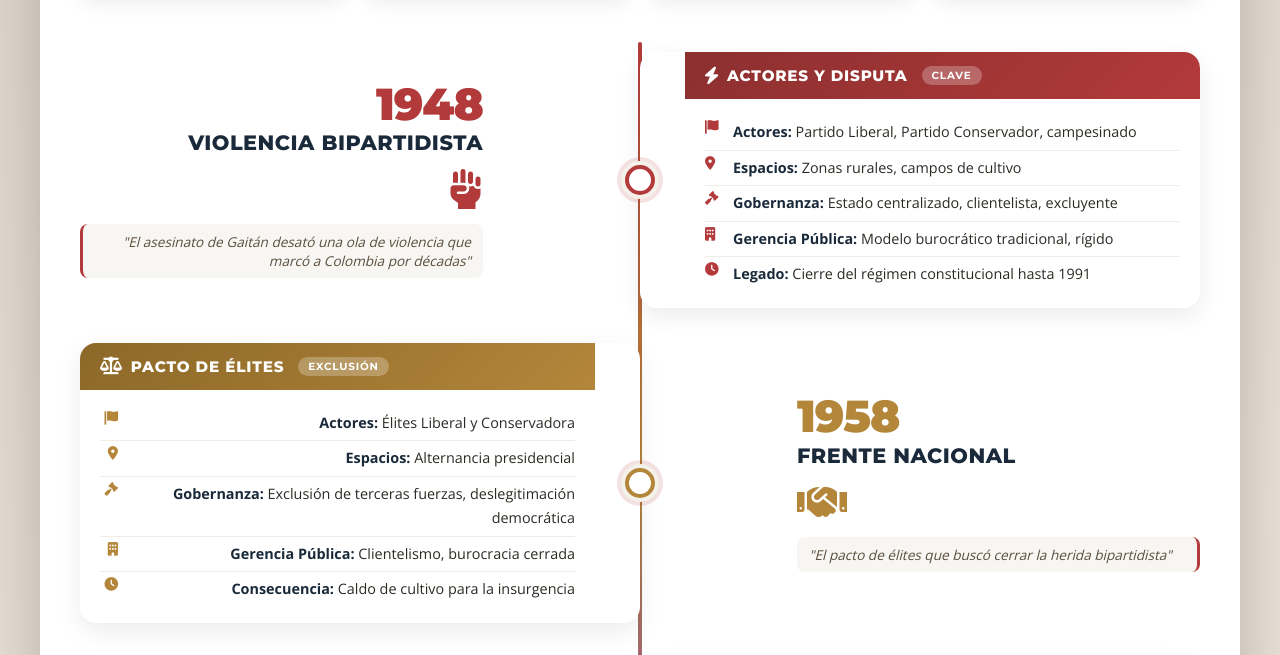
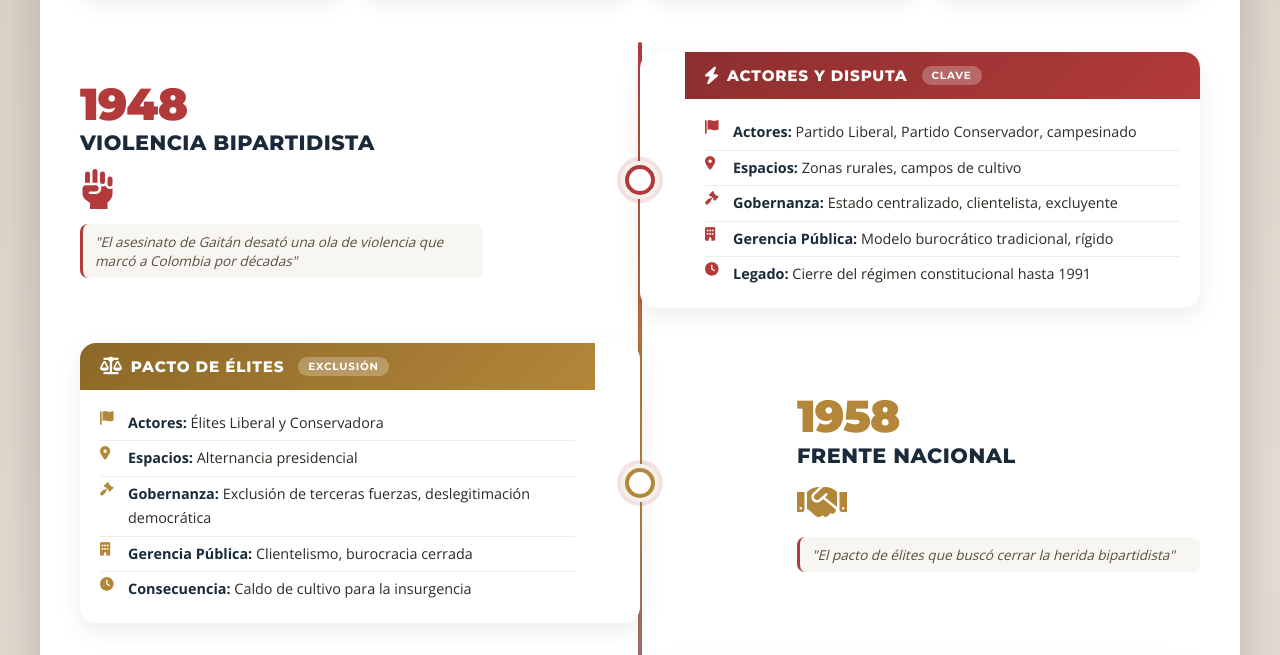
Before and after one commit to adoveuninorte/infografia, a plain HTML site: page index.html in a window 1280 px wide. Shown: the part 703-1358 px from the top of the page. Drawn offline with nearby package versions, Linux system fonts and the light colour scheme; a web font is replaced by a local one.

Commit message:
fix: align content to the left and remove redundant border styles in the infographic timeline

```diff
--- a/index.html
+++ b/index.html
@@ -279,7 +279,7 @@
 
         .periodo:nth-child(odd) .contenido {
             order: 1;
-            text-align: right;
+            text-align: left;
             padding-right: 45px;
         }
 
@@ -297,7 +297,7 @@
         .periodo:nth-child(even) .detalle {
             order: 1;
             padding-right: 45px;
-            text-align: right;
+            text-align: left;
         }
 
         .contenido {
@@ -341,11 +341,6 @@
             background: #f8f6f2;
             border-radius: 8px;
             border-left: 3px solid #b33a3a;
-        }
-
-        .periodo:nth-child(even) .contenido .cita-breve {
-            border-left: none;
-            border-right: 3px solid #b33a3a;
         }
 
         .detalle {
@@ -466,10 +461,6 @@
         .periodo.constituyente .contenido .ano { color: #2a7a4a; }
         .periodo.constituyente .contenido .icono-periodo { color: #2a7a4a; }
         .periodo.constituyente .detalle .badge { background: rgba(255,255,255,0.25); }
-
-        .periodo.pacto:nth-child(even) .detalle { border-right: none; }
-        .periodo.guerrilla:nth-child(even) .detalle { border-right: none; }
-        .periodo.constituyente:nth-child(even) .detalle { border-right: none; }
 
         .periodo::after {
             content: '';
@@ -1095,7 +1086,7 @@
             <span><i class="fas fa-book-open"></i> <strong>Materia:</strong> Especialización en Alto Gobierno</span>
             <span><i class="fas fa-calendar-week"></i> <strong>Semana:</strong> 2</span>
             <span><i class="fas fa-chalkboard-teacher"></i> <strong>Profesor:</strong> Judith Salinas González</span>
-            <span><i class="fas fa-calendar-day"></i> <strong>Fecha:</strong>7 de Septiembre 2026</span>
+            <span><i class="fas fa-calendar-day"></i> <strong>Fecha:</strong> 7 de Septiembre 2026</span>
         </div>
 
         <!-- ===== INTRODUCCIÓN ===== -->
```
